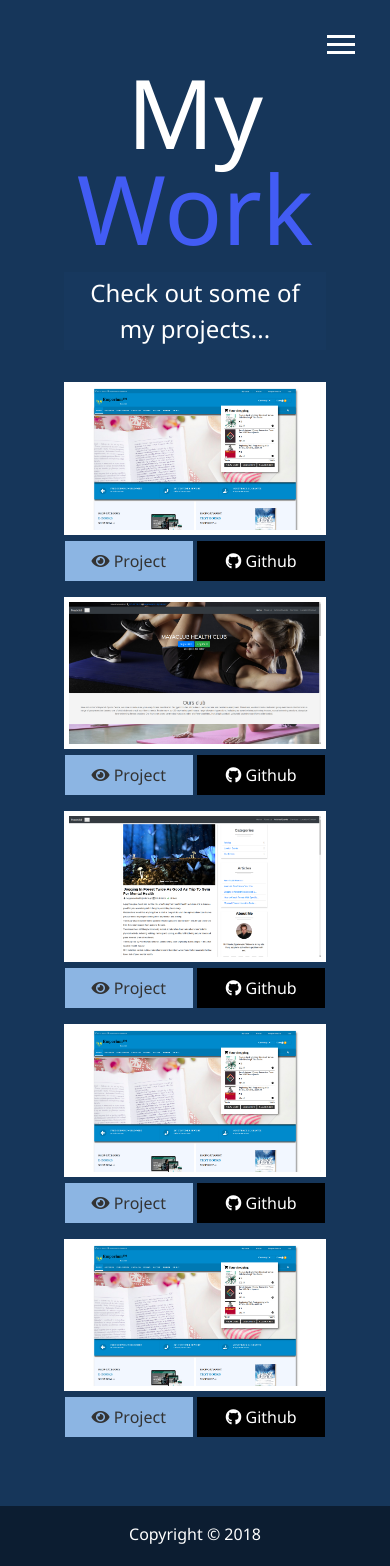
After one commit to msypniewski511/portfolio, a PHP site: page /dist/work.html in a window 390 px wide. The commit adds this page. Run offline with PHP 8.4, Linux system fonts and the light colour scheme; some libraries are stand-ins or nearby versions.

Commit message:
Work page and responsivness

```diff
--- a/dist/css/main.css
+++ b/dist/css/main.css
@@ -182,12 +182,50 @@ main {
     padding: 0.5rem;
     border-bottom: #425cf4 5px solid; }
 
+.projects {
+  display: grid;
+  grid-gap: 0.7rem;
+  grid-template-columns: repeat(3, 1fr); }
+  .projects img {
+    width: 100%;
+    border: 5px #fff solid; }
+    .projects img:hover {
+      opacity: 0.5;
+      border-color: #425cf4;
+      transition: all 0.5s ease-out; }
+
+.btn, .btn-dark, .btn-light {
+  width: 49%;
+  display: inline-block;
+  padding: 0.5rem 1rem;
+  border: 0;
+  margin-bottom: 0.3rem; }
+  .btn:hover, .btn-dark:hover, .btn-light:hover {
+    background: #425cf4;
+    color: #fff; }
+
+.btn-dark {
+  background: black;
+  color: #fff; }
+
+.btn-light {
+  background: #8cb5e3;
+  color: #333; }
+
 #main-footer {
   text-align: center;
   padding: 1rem;
   background: #0c1d31;
   color: #fff;
   height: 60px; }
+
+@media screen and (min-width: 1171px) {
+  .projects {
+    grid-template-columns: repeat(4, 1fr); } }
+
+@media screen and (min-width: 769px) and (max-width: 1170px) {
+  .projects {
+    grid-template-columns: repeat(3, 1fr); } }
 
 @media screen and (max-width: 768px) {
   main {
@@ -217,11 +255,15 @@ main {
       background-size: 150px 150px; }
   .about-info {
     grid-template-areas: "bioimage" "bio" "job1" "job2" "job3";
-    grid-template-columns: 1fr; } }
+    grid-template-columns: 1fr; }
+  .projects {
+    grid-template-columns: repeat(2, 1fr); } }
 
 @media screen and (max-width: 500px) {
   main#home {
     padding: 0; }
     main#home h1 {
       margin-top: 10vh;
-      font-size: 5rem; } }
+      font-size: 5rem; }
+  .projects {
+    grid-template-columns: 1fr; } }
--- /dev/null
+++ b/dist/work.html
@@ -0,0 +1,126 @@
+<!DOCTYPE html>
+<html lang="en">
+
+<head>
+  <meta charset="UTF-8">
+  <meta name="viewport" content="width=device-width, initial-scale=1.0">
+  <meta http-equiv="X-UA-Compatible" content="ie=edge">
+  <link rel="stylesheet" href="css/main.css">
+  <link rel="stylesheet" href="https://use.fontawesome.com/releases/v5.2.0/css/all.css" integrity="sha384-hWVjflwFxL6sNzntih27bfxkr27PmbbK/iSvJ+a4+0owXq79v+lsFkW54bOGbiDQ"
+    crossorigin="anonymous">
+  <title>View My Work</title>
+</head>
+
+<body>
+  <header>
+    <div class="menu-btn">
+      <div class="btn-line"></div>
+      <div class="btn-line"></div>
+      <div class="btn-line"></div>
+    </div>
+
+    <nav class="menu">
+      <div class="menu-branding">
+        <div class="portrait"></div>
+      </div>
+      <ul class="menu-nav">
+        <li class="nav-item">
+          <a href="index.html" class="nav-link">
+            Home
+          </a>
+        </li>
+        <li class="nav-item">
+          <a href="about.html" class="nav-link">
+            About
+          </a>
+        </li>
+        <li class="nav-item current">
+          <a href="work.html" class="nav-link">
+            My Work
+          </a>
+        </li>
+        <li class="nav-item">
+          <a href="contact.html" class="nav-link">
+            How To Reach Me
+          </a>
+        </li>
+      </ul>
+    </nav>
+  </header>
+
+  <main id="about">
+    <h1 class="lg-heading">
+      My
+      <span class="text-secondary">Work</span>
+    </h1>
+    <h2 class="sm-heading">
+      Check out some of my projects...
+    </h2>
+
+    <div class="projects">
+      <div class="item">
+        <a href="https://emporium-london.herokuapp.com/">
+          <img src="img/projects/emporium.png" alt="Project">
+        </a>
+        <a href="#" class="btn-light">
+          <i class="fas fa-eye"></i> Project
+        </a>
+        <a href="#" class="btn-dark">
+          <i class="fab fa-github"></i> Github
+        </a>
+      </div>
+      <div class="item">
+        <a href="#!">
+          <img src="img/projects/mayaclub.png" alt="Project">
+        </a>
+        <a href="#" class="btn-light">
+          <i class="fas fa-eye"></i> Project
+        </a>
+        <a href="#" class="btn-dark">
+          <i class="fab fa-github"></i> Github
+        </a>
+      </div>
+      <div class="item">
+        <a href="#!">
+          <img src="img/projects/mayaclub-articles.png" alt="Project">
+        </a>
+        <a href="#" class="btn-light">
+          <i class="fas fa-eye"></i> Project
+        </a>
+        <a href="#" class="btn-dark">
+          <i class="fab fa-github"></i> Github
+        </a>
+      </div>
+      <div class="item">
+        <a href="#!">
+          <img src="img/projects/emporium.png" alt="Project">
+        </a>
+        <a href="#" class="btn-light">
+          <i class="fas fa-eye"></i> Project
+        </a>
+        <a href="#" class="btn-dark">
+          <i class="fab fa-github"></i> Github
+        </a>
+      </div>
+      <div class="item">
+        <a href="#!">
+          <img src="img/projects/emporium.png" alt="Project">
+        </a>
+        <a href="#" class="btn-light">
+          <i class="fas fa-eye"></i> Project
+        </a>
+        <a href="#" class="btn-dark">
+          <i class="fab fa-github"></i> Github
+        </a>
+      </div>
+    </div>
+  </main>
+
+  <footer id="main-footer">
+    Copyright &copy; 2018
+  </footer>
+
+  <script src="js/main.js"></script>
+</body>
+
+</html>
--- a/scss/_mobile.scss
+++ b/scss/_mobile.scss
@@ -1,9 +1,15 @@
 // Widescreens
 @include mediaXL {
+  .projects {
+    grid-template-columns: repeat(4, 1fr);
+  }
 }
 
 // Desctops
 @include mediaLg {
+  .projects {
+    grid-template-columns: repeat(3, 1fr);
+  }
 }
 
 // Tables
@@ -53,6 +59,10 @@
       "job3";
     grid-template-columns: 1fr;
   }
+
+  .projects {
+    grid-template-columns: repeat(2, 1fr);
+  }
 }
 
 // Smartphones
@@ -64,4 +74,8 @@
     }
     padding: 0;
   }
+
+  .projects {
+    grid-template-columns: 1fr;
+  }
 }
--- a/scss/main.scss
+++ b/scss/main.scss
@@ -109,6 +109,49 @@ main {
   }
 }
 
+// Work/Projects
+.projects {
+  display: grid;
+  grid-gap: 0.7rem;
+  grid-template-columns: repeat(3, 1fr);
+
+  img {
+    width: 100%;
+    border: 5px #fff solid;
+
+    &:hover {
+      opacity: 0.5;
+      border-color: $secondary-color;
+      @include easeOut;
+    }
+  }
+}
+
+// Button Syles
+.btn {
+  width: 49%;
+  display: inline-block;
+  padding: 0.5rem 1rem;
+  border: 0;
+  margin-bottom: 0.3rem;
+  &:hover {
+    background: $secondary-color;
+    color: set-text-color(black);
+  }
+}
+
+.btn-dark {
+  @extend .btn;
+  background: darken($primary-color, 50);
+  color: #fff;
+}
+
+.btn-light {
+  @extend .btn;
+  background: lighten($primary-color, 50);
+  color: #333;
+}
+
 #main-footer {
   text-align: center;
   padding: 1rem;
```
Also changed, not shown: dist/img/projects/empo.png (added), dist/img/projects/emporium.png (added), dist/img/projects/mayaclub-articles.png (added), dist/img/projects/mayaclub.png (added).
